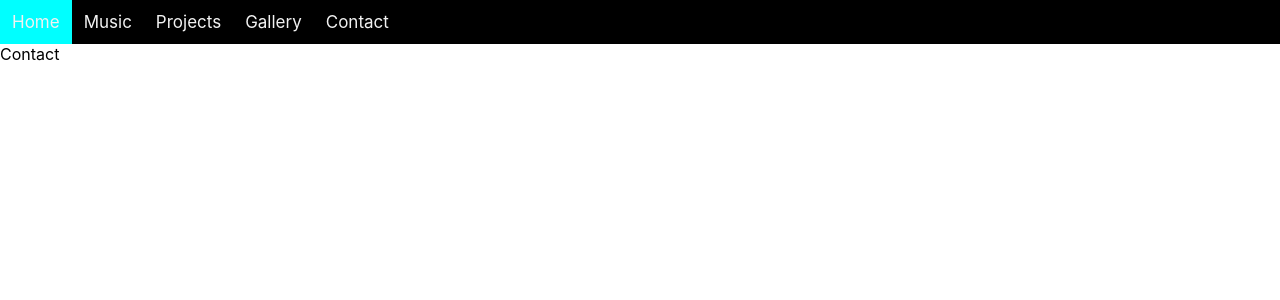
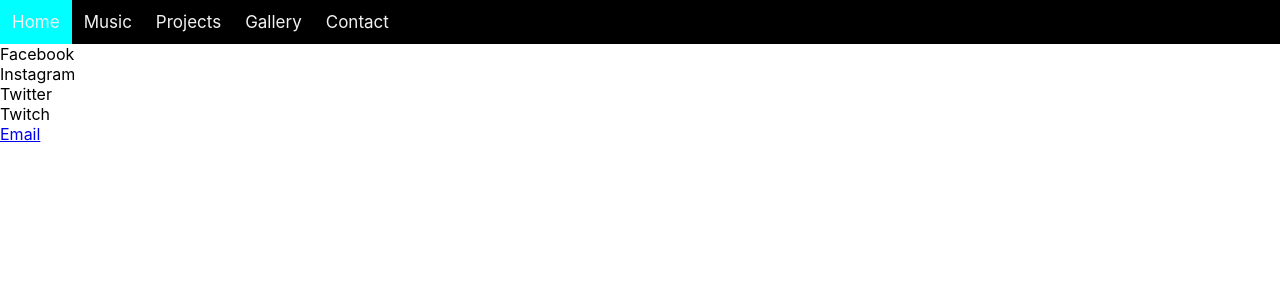
Before and after one commit to Duke1014/my-website, a React (Create React App) app: page /contact in a window 1280 px wide. Shown: the top 300 px of the page. Built offline with nearby package versions, Linux system fonts and the light colour scheme.

Commit message:
links added to contacts

```diff
--- a/src/Contact.js
+++ b/src/Contact.js
@@ -1,12 +1,25 @@
 import React from 'react'
 import Navbar from './components/navbar'
 
-export default function
-Contact() {
+export default function Contact() {
   return (
     <div>
         <Navbar />
-        Contact
+        <div>
+          Facebook
+        </div>
+        <div>
+          Instagram
+        </div>
+        <div>
+          Twitter
+        </div>
+        <div>
+          Twitch
+        </div>
+        <div>
+        <a href = "mailto: duke.norsworthy@gmail.com">Email</a>
+        </div>
     </div>
   )
 }
```
